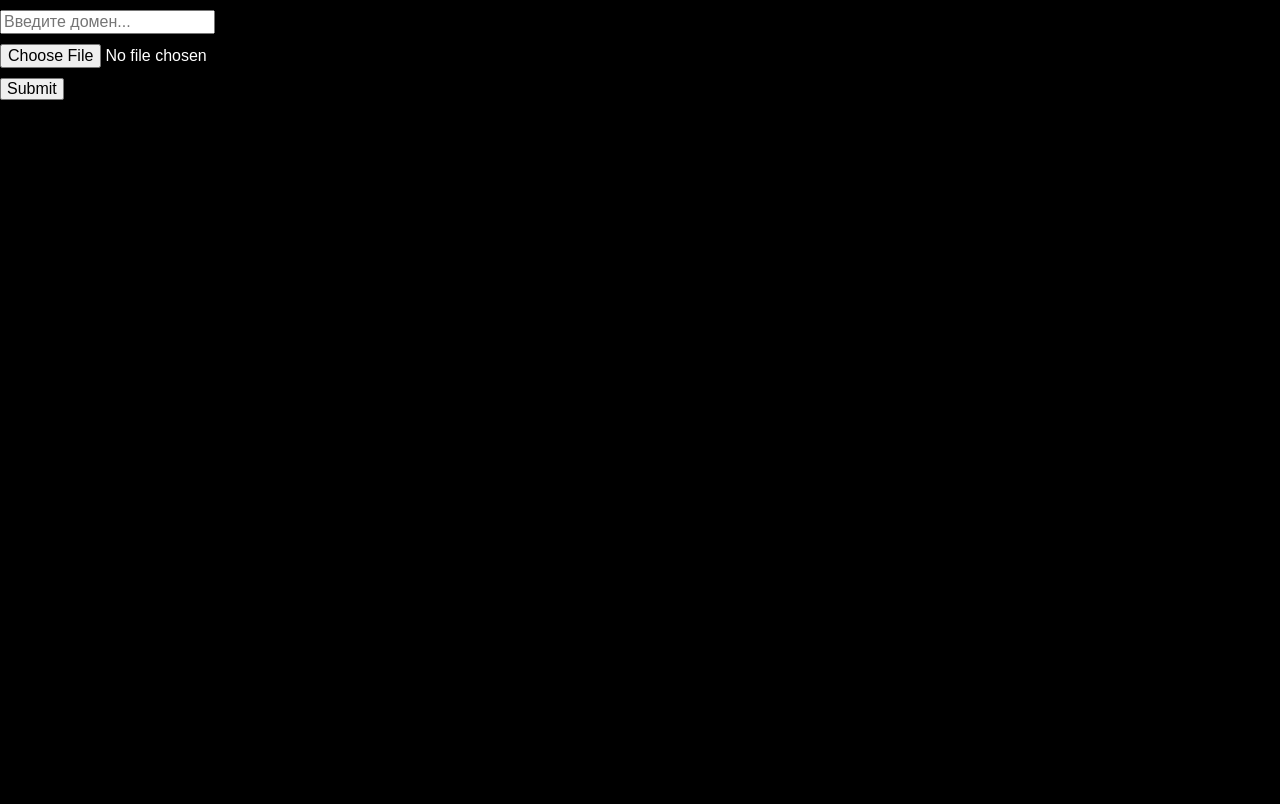
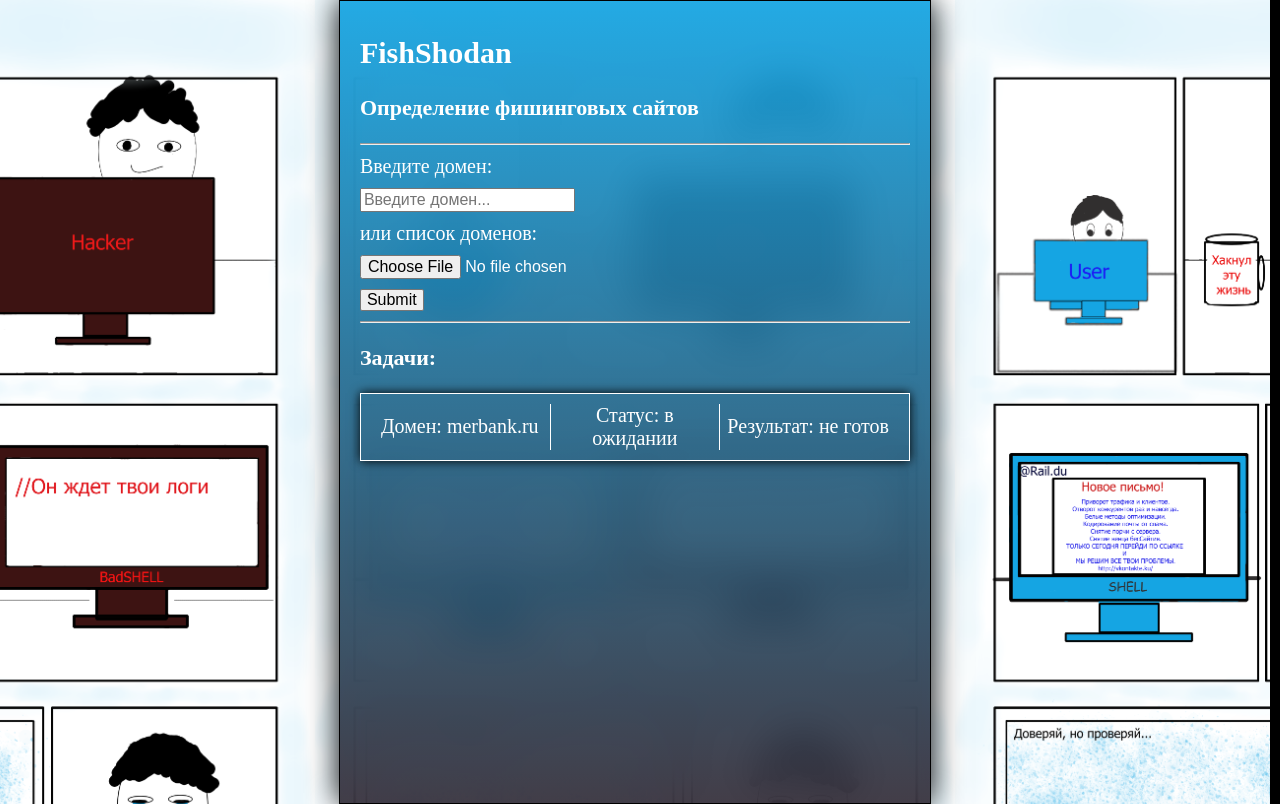
Before and after one commit to MlsDmitry/FiShodan, a Flask app: page / in a window 1280 px wide. Before the commit the page ends 100 px from the top, so only its background shows below. Run offline with Flask 2, Linux system fonts and the light colour scheme.

Commit message:
Change design

```diff
--- a/fish_shodan/templates/index.html
+++ b/fish_shodan/templates/index.html
@@ -6,17 +6,64 @@
     <meta http-equiv="X-UA-Compatible" content="IE=edge">
     <meta name="viewport" content="width=device-width, initial-scale=1.0">
     <link rel="stylesheet" href="/static/css/index.css">
+    <link rel="stylesheet" href="/static/css/tasks.css">
     <title>Document</title>
 </head>
 
 <body>
-    <form action="">
-        <input type="text" placeholder="Введите домен...">
-        <input type="file">
-        <button type="submit">Submit</button>
-    </form>
+<div class="container">
+    <div class="main">
+        <form method="POST" id="main_form">
+            <h2>FishShodan</h2>
+            <h3>Определение фишинговых сайтов</h3>
+            <hr>
+            Введите домен:
+            <input type="text" placeholder="Введите домен..." id="input__domain">
+            или список доменов:
+            <input type="file" id="input__file">
+            <button type="button" id="btn__submit" onclick="getData()">Submit</button>
+        </form>
+        <hr>
+        <div class="tasks">
+            <div class="tasks__header">
+                <h3>Задачи:</h3>
+            </div>
+            <div class="task">
+                <div class="task__header">
+                    Домен: merbank.ru
+                </div>
+                <div class="task__status">
+                    Статус: в ожидании
+                </div>
+                <div class="task__result">
+                    Результат: не готов
+                </div>
+            </div>
+        </div>
+    </div>
 
+</div>
     <script src="/static/js/index.js"></script>
+    <script>
+        function getData() {
+            var inpDomain = document.getElementById("input__domain");
+            var inpFile = document.getElementById("input__file");
+            if (inpDomain.value === "" && inpFile.value === "") {
+                console.log(inpDomain.value);
+                inpDomain.classList.add("warning");
+                console.log(inpFile.value);
+            } else {
+                inpDomain.classList.remove("warning");
+                sendForm();
+            }
+        }
+
+        function okey() {
+            console.log("aaaaaaa")
+        }
+
+
+    </script>
 </body>
 
 </html>
```
